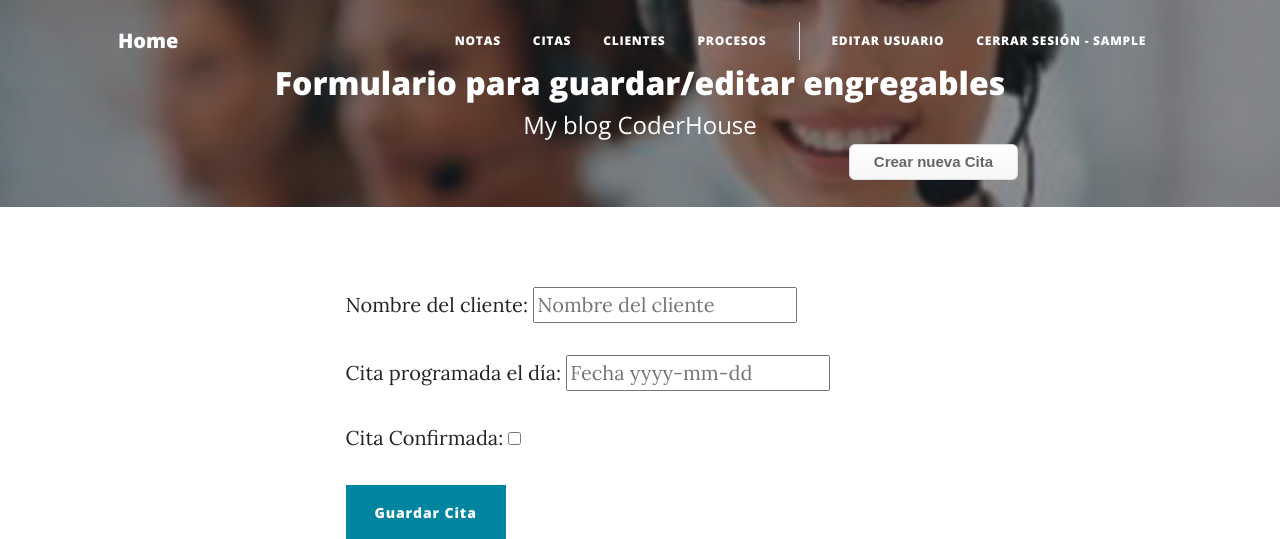
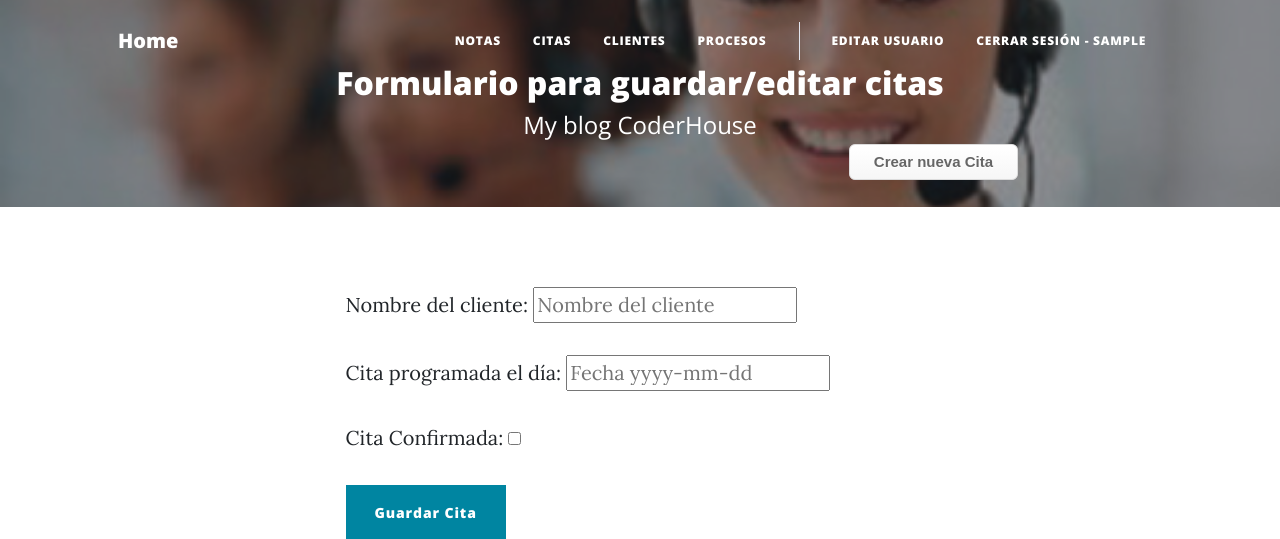
Before and after one commit to santzi1000/entrega_final, a Django app: page /nota/homework/add/ in a window 1280 px wide. Shown: the top 539 px of the page. Run offline with Django 4.2, Linux system fonts and the light colour scheme; the visitor is signed in with stand-in values (Sample User, id 1); some libraries are stand-ins or nearby versions.

```diff
--- a/my_blog/nota/templates/nota/homework_form.html
+++ b/my_blog/nota/templates/nota/homework_form.html
@@ -11,7 +11,7 @@ Homework Create-Update
         <div class="row gx-4 gx-lg-5 justify-content-center">
             <div class="col-md-15 col-lg-16 col-xl-14">
                 <div class="site-heading">
-                    <h2>Formulario para guardar/editar engregables</h2>
+                    <h2>Formulario para guardar/editar citas</h2>
                     <span class="subheading">My blog CoderHouse</span>
                 </div>
             </div>
```
Also changed, not shown: README.md, 1 other file.
